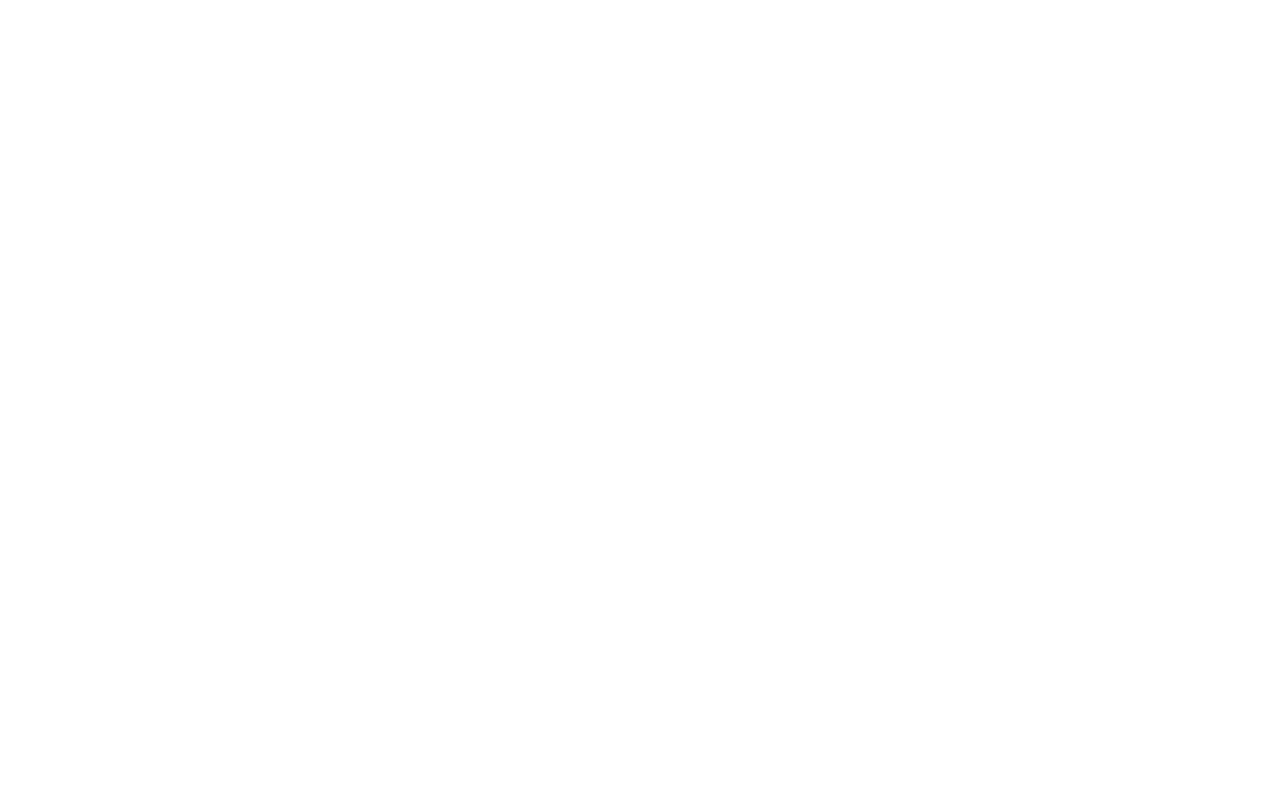
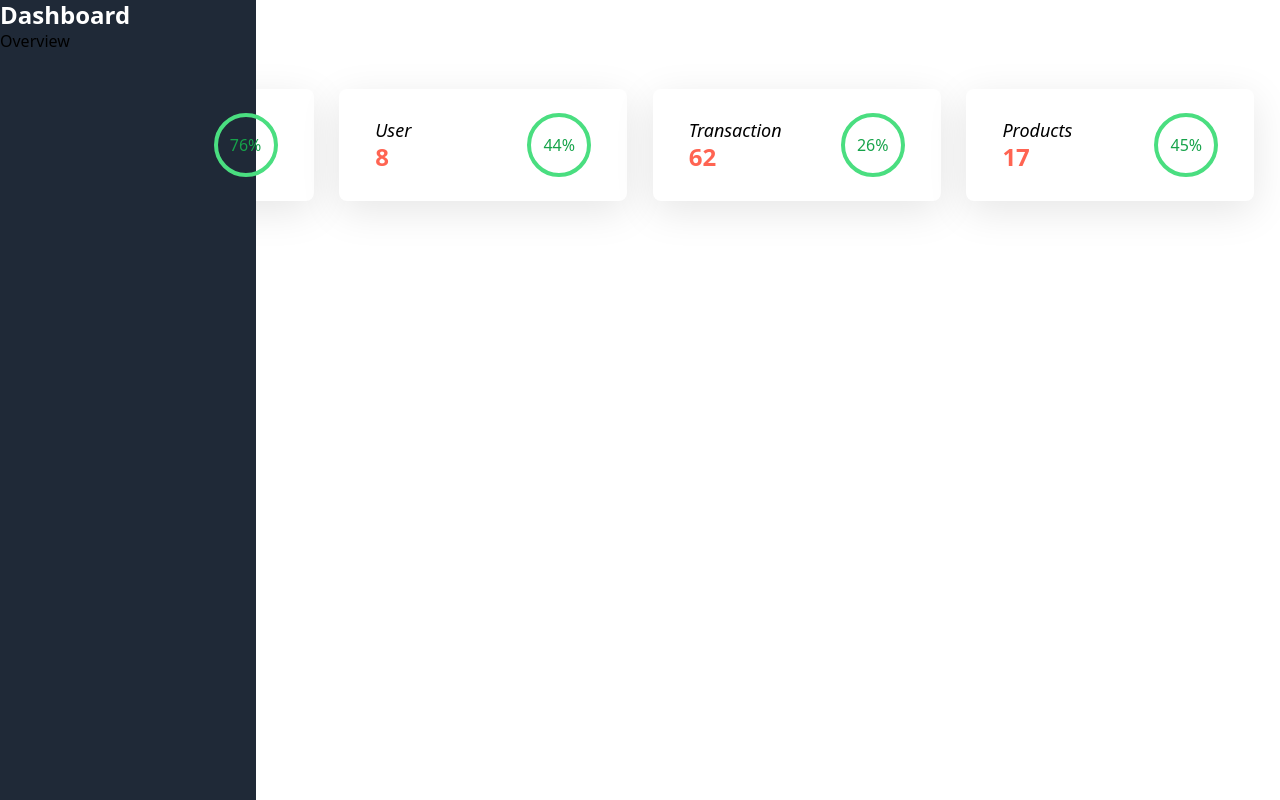
Before and after one commit to sincerelyyyash/sneak-heads, a React (Vite) app in the folder client/: page /overview in a window 1280 px wide. Before the commit this address had no page. Built offline with nearby package versions, Linux system fonts and the light colour scheme; a web font is replaced by a local one.

Commit message:
Sidebar Added

```diff
--- a/client/src/App.jsx
+++ b/client/src/App.jsx
@@ -4,7 +4,8 @@ import Signin from "./Pages/Signin";
 import Homepage from "./Pages/Homepage";
 import Signup from "./Pages/Signup";
 import { RecoilRoot } from "recoil";
-import Dashboard from "./Pages/Overview";
+import Overview from "./Pages/Overview";
+import Dashboard from "./Pages/Dashboard";
 
 const App = () => (
   <RecoilRoot>
@@ -14,6 +15,7 @@ const App = () => (
     <Route path="/signin" element={<Signin/>}/>
     <Route path="/signup" element={<Signup/>}/>
     <Route path="/dashboard" element={<Dashboard/>}/>
+    <Route path="/overview" element={<Overview/>}/>
   </Routes>
   </BrowserRouter>
   </RecoilRoot>
--- /dev/null
+++ b/client/src/Components/SideBar.jsx
@@ -0,0 +1,27 @@
+import React from 'react'
+import { useNavigate } from 'react-router-dom'
+
+
+
+function SideBar() {
+
+    const navigate = useNavigate();
+
+
+  return (
+    <div className='w-64 bg-gray-800 fixed h-full'>
+       <div>
+       <h1 className='text-2xl text-white font-bold'>Dashboard</h1>
+       </div>
+       <ul>
+        <li>
+            <button onClick={()=>{
+                navigate("/overview")
+            }}>Overview</button>
+        </li>
+       </ul>
+    </div>
+  )
+}
+
+export default SideBar
--- a/client/src/Pages/Dashboard.jsx
+++ b/client/src/Pages/Dashboard.jsx
@@ -1,8 +1,11 @@
 import React from 'react'
+import SideBar from '../Components/SideBar'
 
 function Dashboard() {
   return (
-    <div>Dashboard</div>
+    <div>Dashboard
+        <SideBar/>
+    </div>
   )
 }
 
--- a/client/src/Pages/Overview.jsx
+++ b/client/src/Pages/Overview.jsx
@@ -1,15 +1,17 @@
 import React from 'react'
-import DashboardCard from '../Components/OverviewCard'
+import OverviewCard from '../Components/OverviewCard'
+import SideBar from '../Components/SideBar'
 
 function Overview() {
   return (
     <div>
+      <SideBar/>
         <h3 className='font-semibold p-5 text-2xl'>Overview</h3>
         <div className='flex items-center justify-evenly'>
-            <DashboardCard title={"Revenue"} value={"₹245600"} percentage={"76%"}/>
-            <DashboardCard title={"User"} value={"8"} percentage={"44%"}/>
-            <DashboardCard title={"Transaction"} value={"62"} percentage={"26%"}/>
-            <DashboardCard title={"Products"} value={"17"} percentage={"45%"}/>
+            <OverviewCard title={"Revenue"} value={"₹245600"} percentage={"76%"}/>
+            <OverviewCard title={"User"} value={"8"} percentage={"44%"}/>
+            <OverviewCard title={"Transaction"} value={"62"} percentage={"26%"}/>
+            <OverviewCard title={"Products"} value={"17"} percentage={"45%"}/>
 
         </div>
 
```
